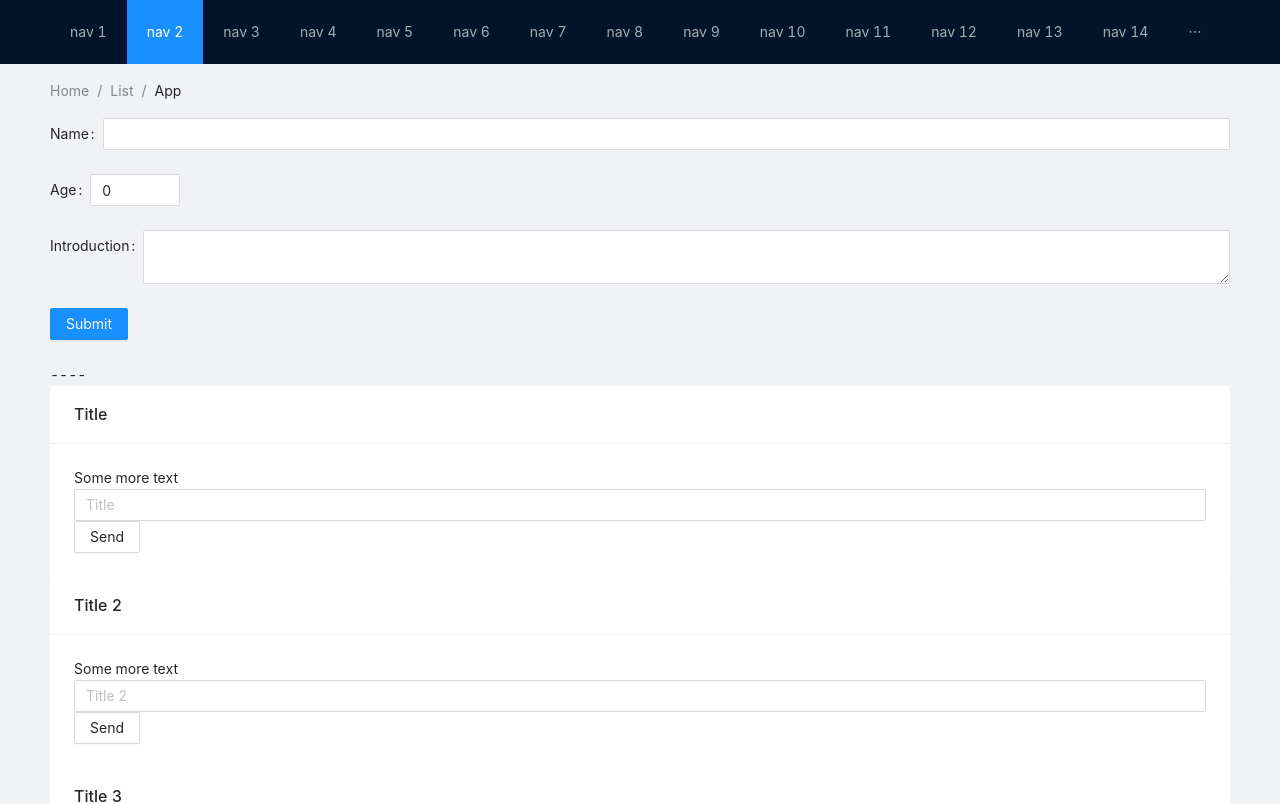
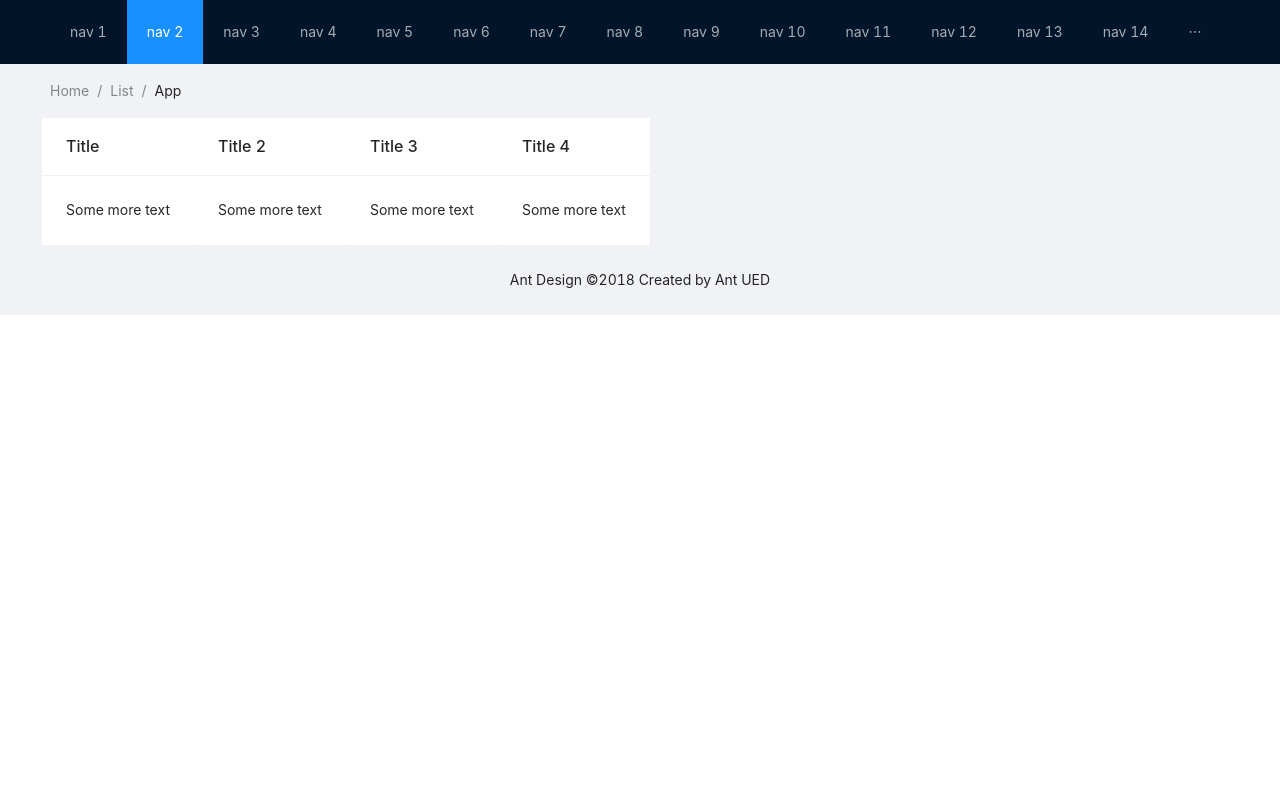
Before and after one commit to UtopiaEH/TWEB_22, a React (Create React App) app: page / in a window 1280 px wide. Shown: the top 804 px of the page. Built offline with nearby package versions, Linux system fonts and the light colour scheme.

Commit message:
refactoring and install state

```diff
--- a/src/Layouts/CardCustom.tsx
+++ b/src/Layouts/CardCustom.tsx
@@ -1,42 +1,14 @@
-import { Button, Input } from 'antd'
 import Card from 'antd/lib/card'
-import { useEffect, useRef, useState } from 'react'
-import {
-    useCallback
-} from '../../../../../../snap/intellij-idea-ultimate/341/plugins/JavaScriptLanguage/jsLanguageServicesImpl/external/react'
+import { IContentModel } from '../interfaces/interfaces'
 
 
-export const CardCustom = ({
-                               title,
-                               description
-                               // callBack
-                           }: { title: string, description: string,/* callBack: (str: any) => void */ }) => {
+export const CardCustom = ({ content }: { content: IContentModel }) => {
 
-    const [ inputValue, setInputValue ] = useState('')
-
-    const refS = useRef(null)
-
-    useEffect(() => {
-        // console.log('>>refS', refS)
-
-        // return () => {
-        //     console.log('>>Unmount')
-        // }
-
-    }, [ refS ])
-
-
-    const showValueInAlert = () => {
-        alert(inputValue)
-    }
+    const { title, description } = content
 
     return (
-        // eslint-disable-next-line @typescript-eslint/ban-ts-comment
-        // @ts-ignore
-        <Card ref={ refS } /*onClick={ (e) => callBack(e) } */ title={ title } bordered={ false }>
+        <Card title={ title } bordered={ false }>
             { description }
-            <Input onChange={ (e) => setInputValue(e.target.value) } value={ inputValue } placeholder={ title } />
-            <Button onClick={ showValueInAlert }>Send</Button>
         </Card>
     )
 
--- a/src/Layouts/ContentLayout.tsx
+++ b/src/Layouts/ContentLayout.tsx
@@ -1,39 +1,16 @@
-import { Breadcrumb, Layout, Menu } from 'antd'
+import { Breadcrumb, Layout, Row } from 'antd'
 import { Content } from 'antd/lib/layout/layout'
-import { CustomForm } from '../components/CustomForm/CustomForm'
+import { useRootStore } from '../index'
+import { IContentModel } from '../interfaces/interfaces'
 import { CardCustom } from './CardCustom'
 
-const { Header } = Layout
-
-const informations = [
-    {
-        id: 1,
-        title: 'Title',
-        description: 'Some more text'
-    },
-    {
-        id: 2,
-        title: 'Title 2',
-        description: 'Some more text'
-    },
-    {
-        id: 3,
-        title: 'Title 3',
-        description: 'Some more text'
-    },
-    {
-        id: 4,
-        title: 'Title 4',
-        description: 'Some more text'
-    }
-]
+const { Footer } = Layout
 
 export const ContentLayout = () => {
 
-    // const showConsoleInformatios = (e: any) => {
-    //     console.log('>>informations', informations)
-    //     console.log('>>Event', e)
-    // }
+    const { contents } = useRootStore()
+
+    console.log('>>root_store', contents)
 
     return (
         <>
@@ -44,21 +21,20 @@ export const ContentLayout = () => {
                     <Breadcrumb.Item>App</Breadcrumb.Item>
                 </Breadcrumb>
                 <div className='site-layout-content'>
-                    <CustomForm />
+                    <Row gutter={ 16 }>
 
-                    <div>  ---- </div>
+                        { contents.map((content: IContentModel) => {
+                            return (
+                                <CardCustom key={ content.id } content={ content } />
+                            )
+                        }) }
 
-                    { informations.map((el, index) => {
-                        return (
-                            // eslint-disable-next-line @typescript-eslint/ban-ts-comment
-                            // @ts-ignore
-                            <CardCustom key={ el.id } title={ el.title }
-                                        description={ el.description } /*callBack={showConsoleInformatios} */ />
-                        )
-                    })
-                    }
+                    </Row>
+
+
                 </div>
             </Content>
+            <Footer style={ { textAlign: 'center' } }>Ant Design ©2018 Created by Ant UED</Footer>
         </>
 
     )
--- a/src/index.tsx
+++ b/src/index.tsx
@@ -1,18 +1,34 @@
-import React from 'react';
-import ReactDOM from 'react-dom';
-import 'antd/dist/antd.css';
-import './index.css';
-import App from './App';
-import reportWebVitals from './reportWebVitals';
+import React, { ReactElement } from 'react'
+import ReactDOM from 'react-dom'
+import 'antd/dist/antd.css'
+import './index.css'
+import App from './App'
+import { IRootStore } from './interfaces/interfaces'
+import storeProvider from './mst/stores/StoreProvider'
+import reportWebVitals from './reportWebVitals'
+
+const StoreContext = React.createContext<IRootStore | any>(null)
+
+export const useRootStore = () => React.useContext(StoreContext)
+
+const StoreProvider = ({ children }: { children: ReactElement }) => {
+    return (
+        <StoreContext.Provider value={ storeProvider }>
+            { children }
+        </StoreContext.Provider>
+    )
+}
 
 ReactDOM.render(
-  <React.StrictMode>
-    <App />
-  </React.StrictMode>,
-  document.getElementById('root')
-);
+    <React.StrictMode>
+        <StoreProvider>
+            <App />
+        </StoreProvider>
+    </React.StrictMode>,
+    document.getElementById('root')
+)
 
 // If you want to start measuring performance in your app, pass a function
 // to log results (for example: reportWebVitals(console.log))
 // or send to an analytics endpoint. Learn more: https://bit.ly/CRA-vitals
-reportWebVitals();
+reportWebVitals()
--- /dev/null
+++ b/src/interfaces/interfaces.ts
@@ -0,0 +1,10 @@
+import { Instance } from 'mobx-state-tree'
+import { ContentModel } from '../mst/models/Content.model'
+import RootStore from '../mst/stores/RootStore.store'
+
+
+export interface IRootStore extends Instance<typeof RootStore> {
+}
+
+export interface IContentModel extends Instance<typeof ContentModel> {
+}
--- /dev/null
+++ b/src/mst/models/Content.model.ts
@@ -0,0 +1,9 @@
+import { types } from 'mobx-state-tree'
+
+
+export const ContentModel = types.model('ContentModel', {
+    id: types.identifier,
+    title: '',
+    description: '',
+    seen: false
+})
--- /dev/null
+++ b/src/mst/stores/RootStore.store.ts
@@ -0,0 +1,9 @@
+import { types } from 'mobx-state-tree'
+import { ContentModel } from '../models/Content.model'
+
+
+const RootStore = types.model('RootStore', {
+    contents: types.array(ContentModel)
+})
+
+export default RootStore
--- /dev/null
+++ b/src/mst/stores/StoreProvider.ts
@@ -0,0 +1,32 @@
+import RootStore from './RootStore.store'
+
+const storeProvider = RootStore.create({
+    contents: [
+        {
+            id: '1',
+            title: 'Title',
+            description: 'Some more text',
+            seen: false
+        },
+        {
+            id: '2',
+            title: 'Title 2',
+            description: 'Some more text',
+            seen: false
+        },
+        {
+            id: '3',
+            title: 'Title 3',
+            description: 'Some more text',
+            seen: false
+        },
+        {
+            id: '4',
+            title: 'Title 4',
+            description: 'Some more text',
+            seen: true
+        }
+    ]
+})
+
+export default storeProvider
```
